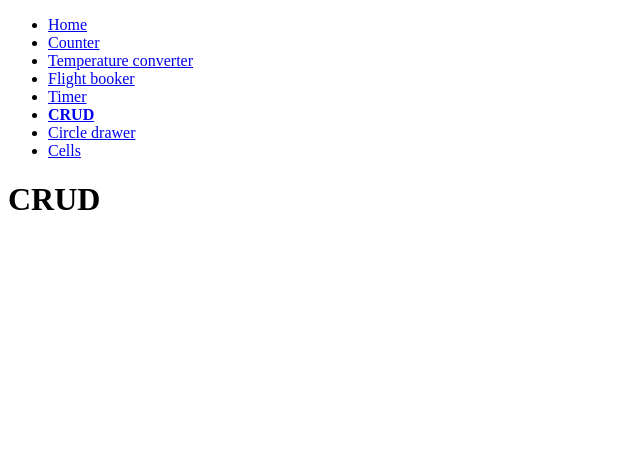
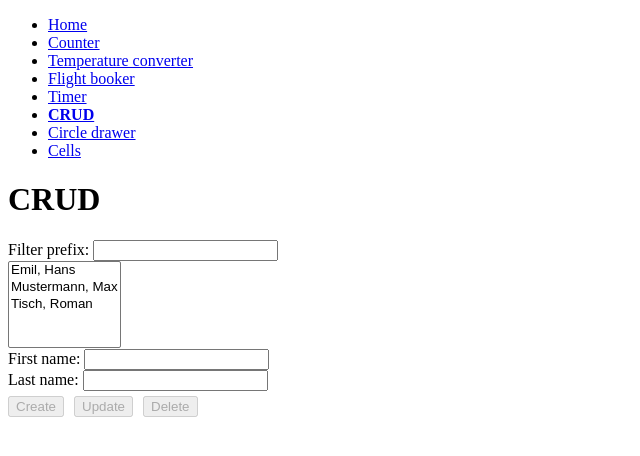
Before and after one commit to eirikff/7guis, a Vue app in the folder vue/: page /crud in a window 1280 px wide. Shown: the top 456 px of the page, without its empty margins (0-640 px from the left). Built offline with nearby package versions, Linux system fonts and the light colour scheme.

Commit message:
Finish logic for CRUD

```diff
--- a/vue/src/components/CRUD.vue
+++ b/vue/src/components/CRUD.vue
@@ -1,9 +1,137 @@
 <script setup>
+import { ref, computed, onMounted } from "vue";
+
+const data = ref([
+  { id: 1, firstname: "Hans", lastname: "Emil" },
+  { id: 2, firstname: "Max", lastname: "Mustermann" },
+  { id: 3, firstname: "Roman", lastname: "Tisch" },
+]);
+let newId = 4;
+
+const prefixFilter = ref("");
+
+const selectPersonEl = ref(null);
+const selectedPersonId = ref(null);
+
+const firstnameInput = ref("");
+const lastnameInput = ref("");
+
+const createAllowed = computed(() => {
+  return firstnameInput.value.length > 0 && lastnameInput.value.length > 0;
+});
+
+const filteredData = computed(() => {
+  if (prefixFilter.value.length > 0) {
+    return data.value.filter((item) => item.lastname.toLowerCase().includes(prefixFilter.value.toLowerCase()))
+  }
+  else {
+    return data.value;
+  }
+});
+
+function addPerson() {
+  data.value.push({
+    id: newId++,
+    firstname: firstnameInput.value,
+    lastname: lastnameInput.value,
+  });
+  firstnameInput.value = "";
+  lastnameInput.value = "";
+}
+
+function updateNameInputs() {
+  const person = data.value.find((item) => item.id === selectedPersonId.value);
+  if (person) {
+    firstnameInput.value = person.firstname;
+    lastnameInput.value = person.lastname;
+  }
+  else {
+    firstnameInput.value = "";
+    lastnameInput.value = "";
+  }
+}
+
+function updatePerson() {
+  const personIdx = data.value.findIndex((item) => item.id === selectedPersonId.value);
+  data.value[personIdx].firstname = firstnameInput.value;
+  data.value[personIdx].lastname = lastnameInput.value;
+}
+
+function deletePerson() {
+  data.value = data.value.filter((item) => item.id !== selectedPersonId.value);
+  selectedPersonId.value = null;
+  updateNameInputs();
+}
+
+onMounted(() => {
+  document.addEventListener("click", function(event) {
+    if (event.target.id === "select-person") {
+      if (selectPersonEl.value) {
+        selectPersonEl.value.selectedIndex = -1;
+        selectedPersonId.value = null;
+        updateNameInputs();
+      }
+    }
+  });
+});
 </script>
 
 <template>
   <h1>CRUD</h1>
+
+  <label for="filter-prefix">Filter prefix: </label>
+  <input type="text" id="filter-prefix" v-model="prefixFilter">
+
+  <div>
+    <select
+      id="select-person"
+      size="5"
+      ref="selectPersonEl"
+      v-model="selectedPersonId"
+      @change="updateNameInputs"
+    >
+      <option v-for="person in filteredData" :key="person.id" :value="person.id">
+        {{ person.lastname }}, {{ person.firstname }}
+      </option>
+    </select>
+
+    <div>
+      <div>
+        <label for="input-firstname">First name: </label>
+        <input type="text" id="input-firstname" v-model="firstnameInput">
+      </div>
+
+      <div>
+        <label for="input-lastname">Last name: </label>
+        <input type="text" id="input-lastname" v-model="lastnameInput">
+      </div>
+    </div>
+
+    <div class="control-buttons">
+      <button
+        :disabled="!createAllowed"
+        @click="addPerson"
+      >Create</button>
+
+      <button
+        :disabled="!selectedPersonId"
+        @click="updatePerson"
+      >Update</button>
+
+      <button
+        :disabled="!selectedPersonId"
+        @click="deletePerson"
+      >Delete</button>
+    </div>
+  </div>
 </template>
 
 <style scoped>
+select {
+  overflow-y: auto;
+}
+
+.control-buttons button {
+  margin: 5px 10px 5px 0;
+}
 </style>
```
